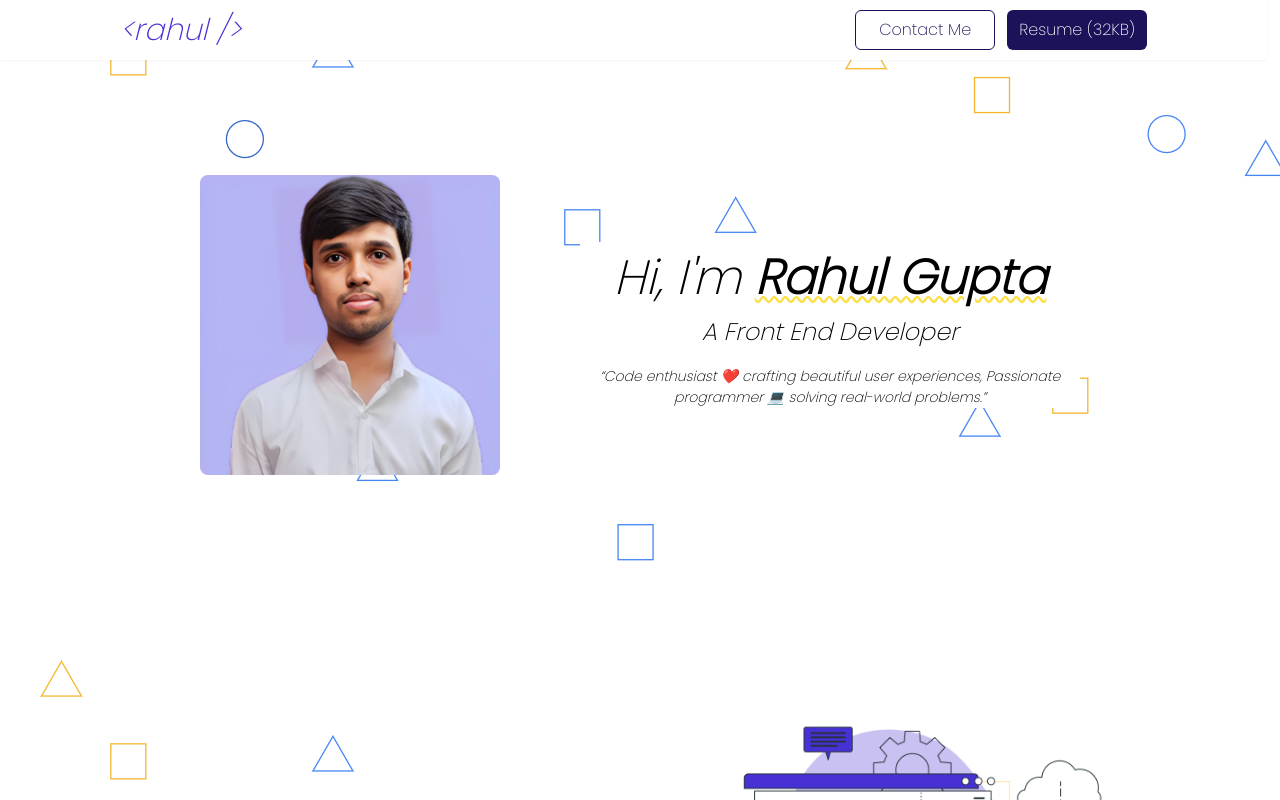
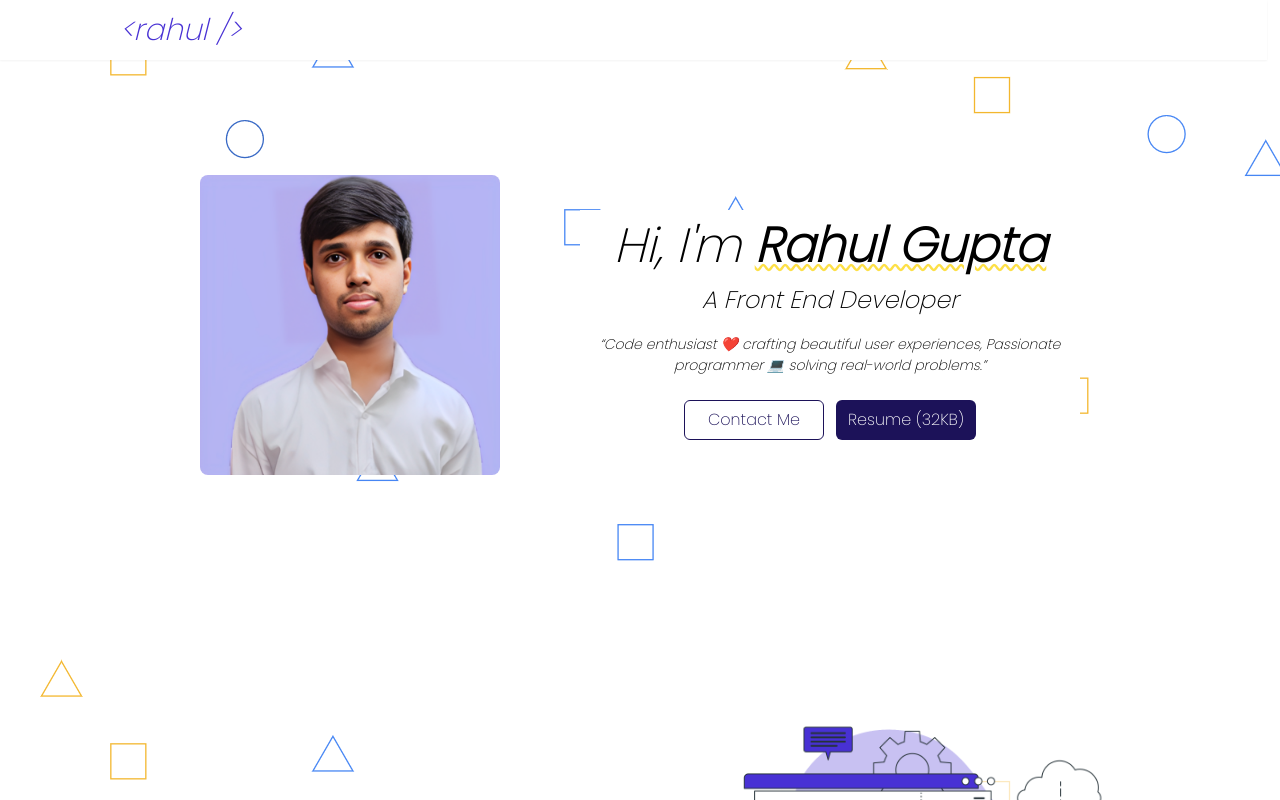
Before and after one commit to rahulgtst/rahul, a React (Vite) app: page / in a window 1280 px wide. Shown: the top 800 px of the page. Built offline with nearby package versions, Linux system fonts and the light colour scheme.

Commit message:
shift the buttons from header to hero

```diff
--- a/src/components/Header.jsx
+++ b/src/components/Header.jsx
@@ -1,26 +1,15 @@
 import React from "react";
-import Rahul_Gupta_Resume from "../assets/resume.pdf";
 
 const Header = () => {
   return (
-    <div className="h-[60px] w-[99vw] px-[120px] py-[10px] bg-white shadow-sm flex justify-between items-center fixed">
+    <header className="h-[60px] w-[99vw] px-[120px] py-[10px] bg-white shadow-sm flex justify-between items-center fixed">
       <h1
         title="Rahul Gupta"
         className="text-[#4831D4] text-3xl italic font-medium cursor-pointer w-[125px]"
       >
         {"<rahul />"}
       </h1>
-      <div className="flex gap-3">
-        <button className="bg-[white] h-[40px] w-[140px] rounded-md text-[#1C1259] border border-[#1C1259] hover:text-white hover:bg-[#1C1259]">
-          Contact Me
-        </button>
-        <button className="bg-[#1C1259] h-[40px] w-[140px] rounded-md text-white hover:bg-white hover:text-[#1C1259] hover:border hover:border-[#1C1259]">
-          <a download href={Rahul_Gupta_Resume}>
-            Resume (32KB)
-          </a>
-        </button>
-      </div>
-    </div>
+    </header>
   );
 };
 
--- a/src/components/Hero.jsx
+++ b/src/components/Hero.jsx
@@ -1,5 +1,6 @@
 import React from "react";
 import img from "../assets/rahul-profile.png";
+import Rahul_Gupta_Resume from "../assets/resume.pdf";
 import Image from "./Image";
 
 const Hero = () => {
@@ -18,6 +19,16 @@ const Hero = () => {
           Code enthusiast ❤️ crafting beautiful user experiences, Passionate
           programmer 💻 solving real-world problems.
         </q>
+        <div className="flex gap-3 mt-6">
+          <button className="bg-[white] h-[40px] w-[140px] rounded-md text-[#1C1259] border border-[#1C1259] hover:text-white hover:bg-[#1C1259]">
+            Contact Me
+          </button>
+          <button className="bg-[#1C1259] h-[40px] w-[140px] rounded-md text-white hover:bg-white hover:text-[#1C1259] hover:border hover:border-[#1C1259]">
+            <a download href={Rahul_Gupta_Resume}>
+              Resume (32KB)
+            </a>
+          </button>
+        </div>
       </div>
     </div>
   );
```
